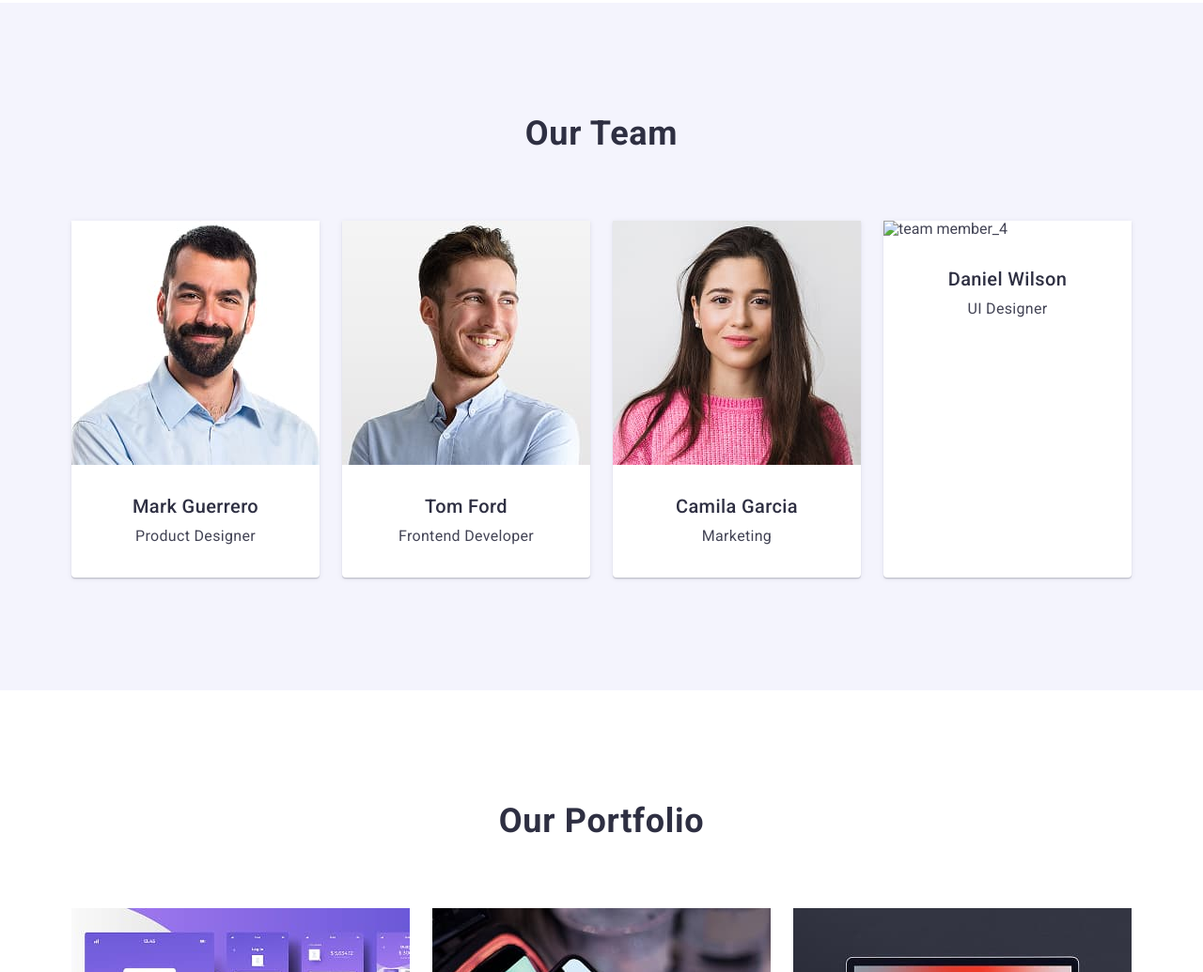
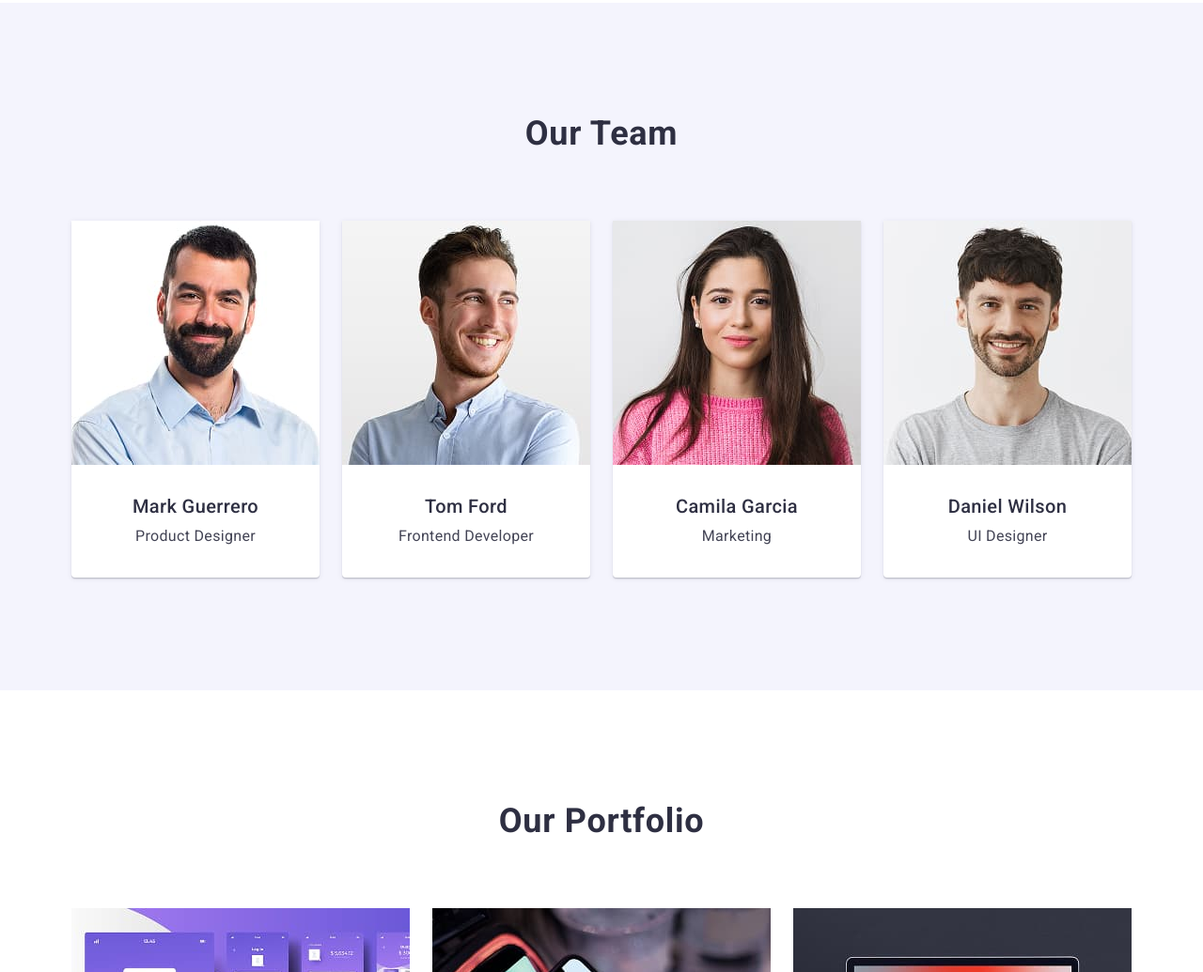
Before and after one commit to Nataliia-Kalinina-1/goit-markup-hw-03, a plain HTML site: page index.html in a window 1280 px wide. Shown: the part 1014-2049 px from the top of the page at 94% size. Drawn offline with nearby package versions, Linux system fonts and the light colour scheme; the site is published under a folder, as on GitHub Pages, so addresses that start at the root find nothing.

Commit message:
latest fixes

```diff
--- a/index.html
+++ b/index.html
@@ -144,7 +144,7 @@
             <li class="team-item">
               <img
                 class="team-photo"
-                src="/images/team/team_member_4.jpg"
+                src="./images/team/team_member_4.jpg"
                 alt="team member_4"
                 width="264"
               />
```
